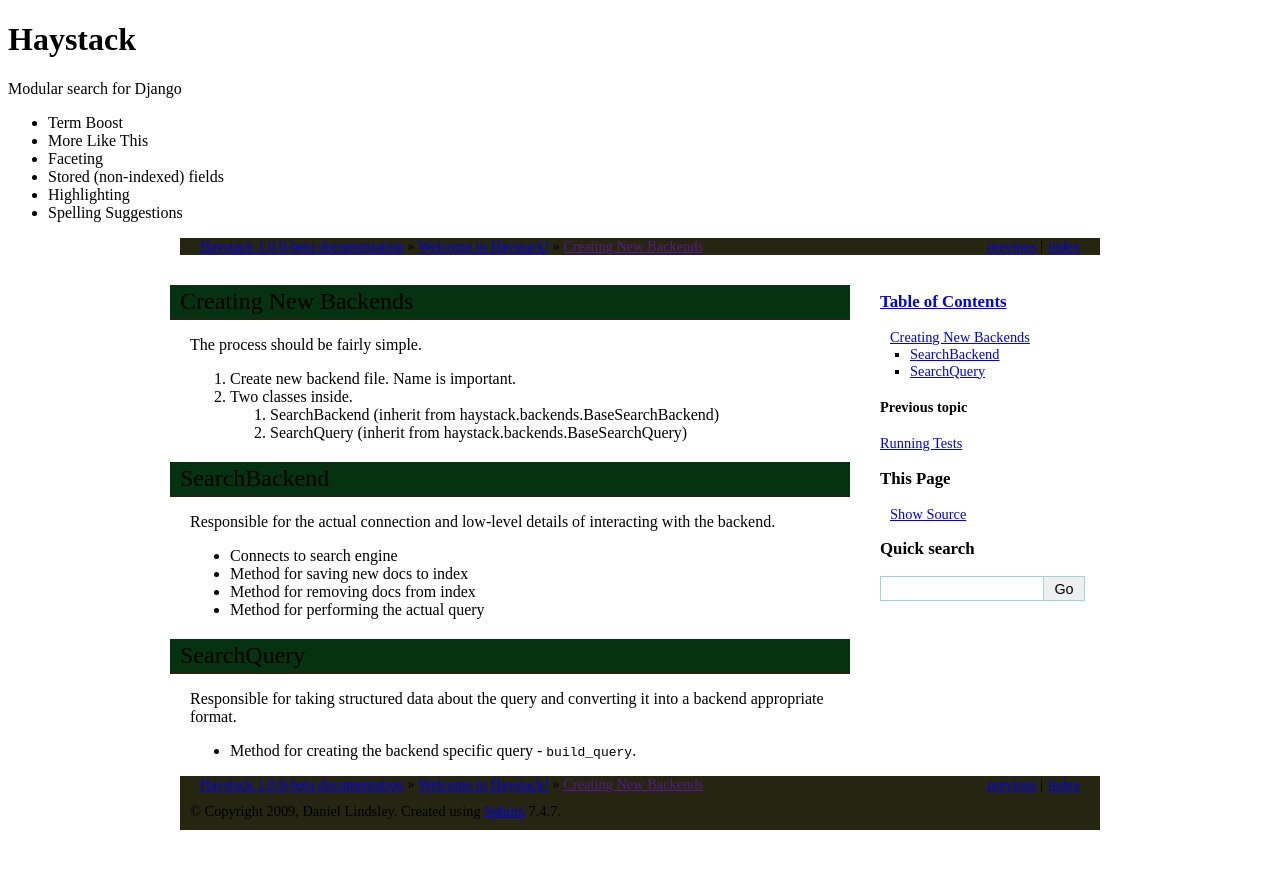
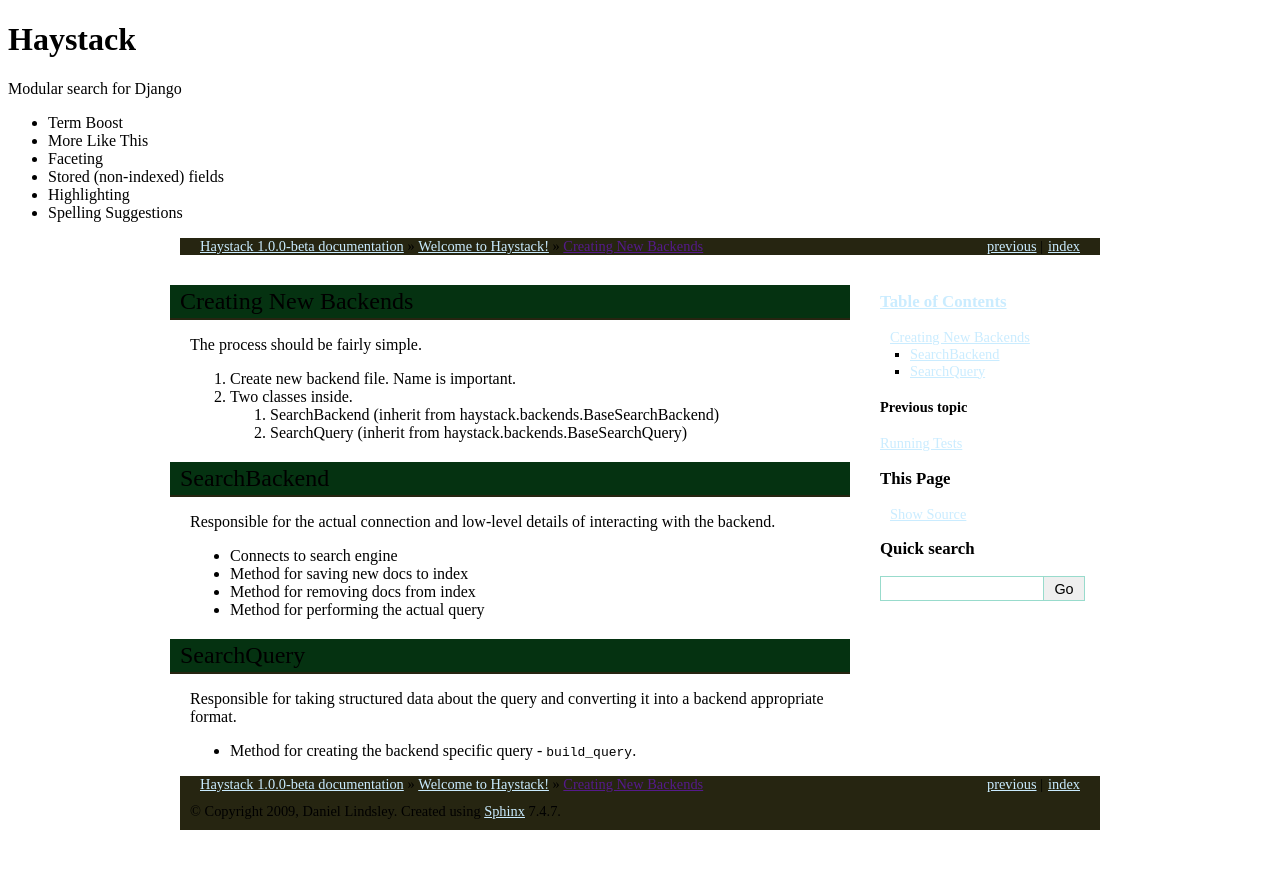
Before and after one commit to django-haystack/django-haystack, a Sphinx documentation site: the page built from docs/creating_new_backends.rst, in a window 1280 px wide. Shown: the top 869 px of the page. Built offline with Sphinx 7.4.7, drawn with Linux system fonts in a browser that asks for light colours; a style sheet for code colours, icons or effects is not loaded.

Commit message:
Made links more obvious in documentation.

```diff
--- a/docs/haystack_theme/static/documentation.css
+++ b/docs/haystack_theme/static/documentation.css
@@ -1,4 +1,4 @@
-a { background-color: transparent !important; }
+a, a:link, a:hover { background-color: transparent !important; color: #CAECFF; outline-color: transparent !important; text-decoration: underline; }
 dl dt { text-decoration: underline; }
 div#header { margin-bottom: 0px; }
 div.document, div.related, div.footer { width: 900px; margin: 0 auto; }
```
